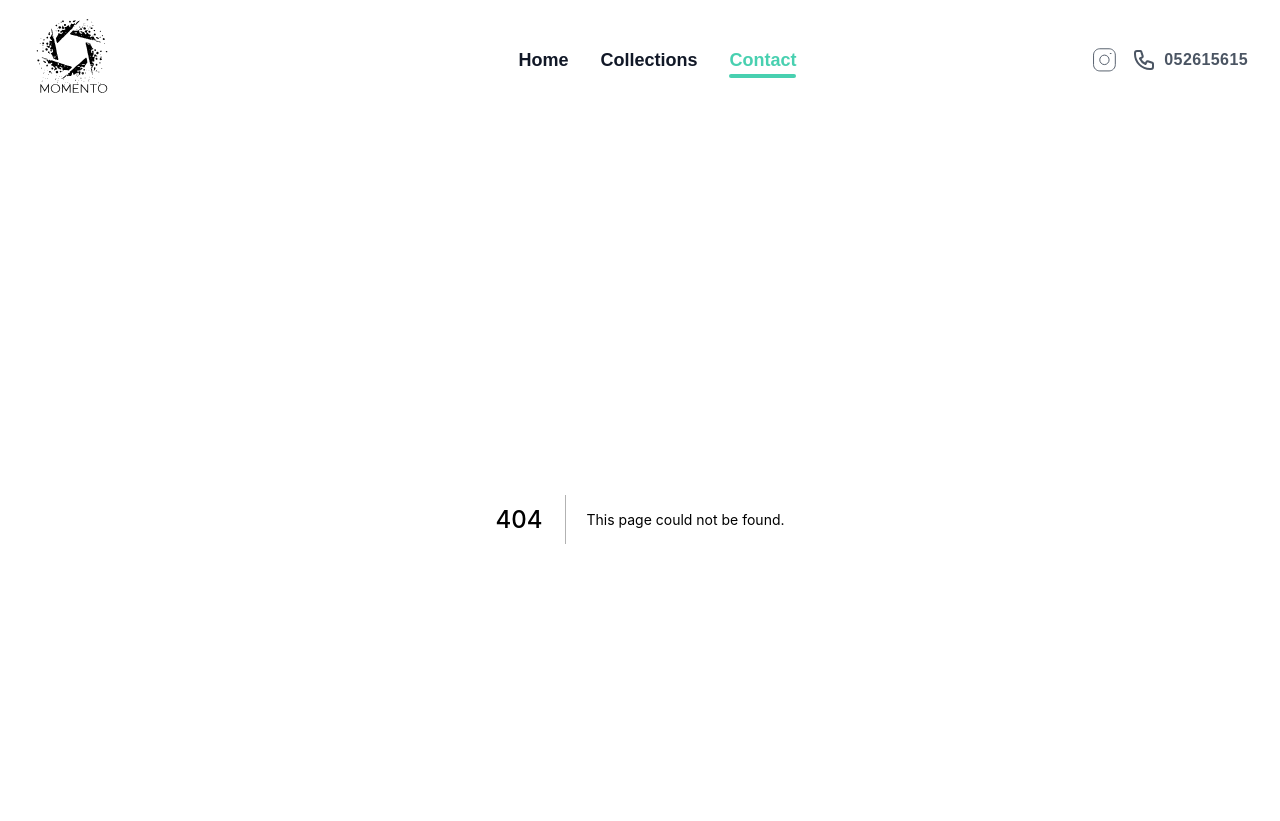
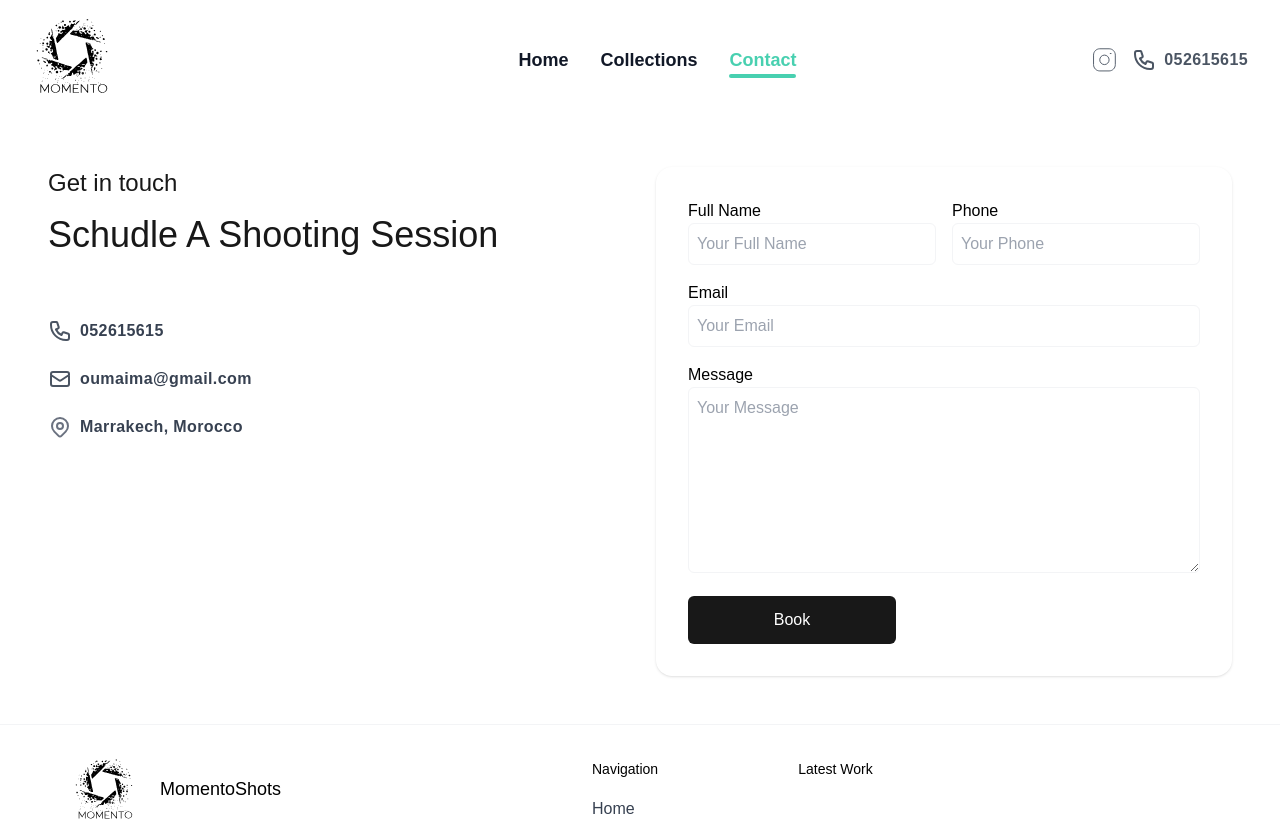
Before and after one commit to soramon0/momentoshots-frontend, a Next.js app: page /contact in a window 1280 px wide. Before the commit this address had no page. Shown: the top 821 px of the page. Built offline with nearby package versions, Linux system fonts and the light colour scheme.

Commit message:
Add Contact page

```diff
--- /dev/null
+++ b/pages/contact.tsx
@@ -0,0 +1,146 @@
+import { FormEventHandler, useState } from "react";
+import Head from "next/head";
+import { motion } from "framer-motion";
+
+import useForm from "@/src/hooks/useForm";
+import IconPhone from "@/src/components/icons/Phone";
+import IconMail from "@/src/components/icons/Mail";
+import IconLocation from "@/src/components/icons/Location";
+import Input from "@/src/components/shared/Input";
+import Textarea from "@/src/components/shared/Textarea";
+import Notifier from "@/src/components/shared/Notifier";
+
+function ContactPage() {
+  const [showNotifier, setShowNotifier] = useState(false);
+  const { inputs, onChange, resetFrom } = useForm({
+    name: "",
+    email: "",
+    phone: "",
+    message: "",
+  });
+  // const { createContact, errors, loading } = useCreateContact(inputs);
+
+  const sendContactMessage: FormEventHandler<HTMLFormElement> = async (e) => {
+    e.preventDefault();
+    // const { errors } = await createContact();
+
+    // if (!errors) {
+    //   resetFrom();
+    //   setShowNotifier(true);
+    // }
+  };
+
+  return (
+    <motion.main className='mb-12' exit={{ opacity: 0 }}>
+      <Head>
+        <title>Momento Shots - Contact Us</title>
+      </Head>
+
+      <Notifier
+        message='Yay! you did it. Will Reach back to you soon.'
+        show={showNotifier}
+        toggler={setShowNotifier}
+      />
+
+      <section className='px-4 mt-8 space-y-8 md:px-12 md:mt-12 md:space-y-0 md:grid md:grid-cols-2 md:gap-8'>
+        <div>
+          <span className='text-lg text-secondary sm:text-xl lg:text-2xl'>
+            Get in touch
+          </span>
+          <h1 className='mt-4 text-2xl font-display capitalize text-secondary sm:text-3xl lg:text-4xl'>
+            Schudle a shooting session
+          </h1>
+
+          <ul className='mt-8 md:mt-16 space-y-6'>
+            <li className='flex space-x-2'>
+              <IconPhone />
+              <span
+                className='font-semibold text-gray-700 tracking-wide'
+                aria-label='phone number: 052615615'
+              >
+                052615615
+              </span>
+            </li>
+            <li className='flex space-x-2'>
+              <IconMail />
+              <span
+                className='font-semibold text-gray-700 tracking-wide'
+                aria-label='phone number: 052615615'
+              >
+                oumaima@gmail.com
+              </span>
+            </li>
+            <li className='flex space-x-2'>
+              <IconLocation />
+              <span
+                className='font-semibold text-gray-700 tracking-wide'
+                aria-label='phone number: 052615615'
+              >
+                Marrakech, Morocco
+              </span>
+            </li>
+          </ul>
+        </div>
+        <form
+          method='post'
+          className='p-8 max-w-4xl w-full shadow rounded-2xl md:p-8'
+          onSubmit={sendContactMessage}
+        >
+          <fieldset
+            // disabled={loading}
+            // aria-busy={loading}
+            className='space-y-4'
+          >
+            <div className='space-y-4 md:space-y-0 md:grid md:grid-cols-2 md:gap-4'>
+              <Input
+                name='name'
+                label='Full Name'
+                placeholder='Your Full Name'
+                value={inputs.name}
+                onChange={onChange}
+                // error={errors?.name}
+              />
+              <Input
+                name='phone'
+                label='Phone'
+                placeholder='Your Phone'
+                value={inputs.phone}
+                onChange={onChange}
+                // error={errors?.phone}
+              />
+            </div>
+
+            <div>
+              <Input
+                name='email'
+                type='email'
+                label='Email'
+                placeholder='Your Email'
+                value={inputs.email}
+                onChange={onChange}
+                // error={errors?.email}
+              />
+            </div>
+            <div className='col-span-2 row-span-2'>
+              <Textarea
+                rows={7}
+                name='message'
+                label='Message'
+                value={inputs.message}
+                onChange={onChange}
+                // error={errors?.message}
+                placeholder='Your Message'
+              />
+            </div>
+
+            <button className='w-52 py-3 px-6 text-center font-display text-white bg-secondary transition-colors hover:bg-gray-800 hover:text-gray-200 rounded-md focus:outline-none focus:bg-gray-800 focus:text-gray-200'>
+              Book
+            </button>
+          </fieldset>
+        </form>
+      </section>
+    </motion.main>
+  );
+}
+
+export default ContactPage;
--- /dev/null
+++ b/src/components/icons/Location.tsx
@@ -0,0 +1,30 @@
+type Props = React.SVGProps<SVGSVGElement>;
+
+const IconLocation: React.VFC<Props> = (props) => {
+  return (
+    <svg
+      xmlns='http://www.w3.org/2000/svg'
+      className='h-6 w-6 text-gray-500'
+      fill='none'
+      viewBox='0 0 24 24'
+      stroke='currentColor'
+      aria-hidden
+      {...props}
+    >
+      <path
+        strokeLinecap='round'
+        strokeLinejoin='round'
+        strokeWidth={2}
+        d='M17.657 16.657L13.414 20.9a1.998 1.998 0 01-2.827 0l-4.244-4.243a8 8 0 1111.314 0z'
+      />
+      <path
+        strokeLinecap='round'
+        strokeLinejoin='round'
+        strokeWidth={2}
+        d='M15 11a3 3 0 11-6 0 3 3 0 016 0z'
+      />
+    </svg>
+  );
+};
+
+export default IconLocation;
--- /dev/null
+++ b/src/components/icons/Mail.tsx
@@ -0,0 +1,24 @@
+type Props = React.SVGProps<SVGSVGElement>;
+
+const IconMail: React.VFC<Props> = (props) => {
+  return (
+    <svg
+      xmlns='http://www.w3.org/2000/svg'
+      className='h-6 w-6 text-gray-600'
+      fill='none'
+      viewBox='0 0 24 24'
+      stroke='currentColor'
+      aria-hidden
+      {...props}
+    >
+      <path
+        strokeLinecap='round'
+        strokeLinejoin='round'
+        strokeWidth={2}
+        d='M3 8l7.89 5.26a2 2 0 002.22 0L21 8M5 19h14a2 2 0 002-2V7a2 2 0 00-2-2H5a2 2 0 00-2 2v10a2 2 0 002 2z'
+      />
+    </svg>
+  );
+};
+
+export default IconMail;
--- /dev/null
+++ b/src/components/shared/DisplayError.tsx
@@ -0,0 +1,29 @@
+import type { VFC } from "react";
+import { motion } from "framer-motion";
+
+interface Props {
+  error?: string[];
+}
+
+const DisplayError: VFC<Props> = ({ error }) => {
+  if (!error) return null;
+
+  if (!error.length) return null;
+
+  return (
+    <div className='flex flex-col space-x-2'>
+      {error.map((err) => (
+        <motion.span
+          key={err}
+          className='text-red-500'
+          initial={{ opacity: 0 }}
+          animate={{ opacity: 1 }}
+        >
+          {err}
+        </motion.span>
+      ))}
+    </div>
+  );
+};
+
+export default DisplayError;
--- /dev/null
+++ b/src/components/shared/Input.tsx
@@ -0,0 +1,33 @@
+import { DetailedHTMLProps, InputHTMLAttributes } from "react";
+
+import DisplayError from "./DisplayError";
+
+type InputProps = DetailedHTMLProps<
+  InputHTMLAttributes<HTMLInputElement>,
+  HTMLInputElement
+>;
+
+interface Props extends InputProps {
+  name: string;
+  label: string;
+  error?: string[];
+}
+
+const Input: React.VFC<Props> = ({ name, label, error, ...props }) => {
+  return (
+    <label htmlFor={name} className='block'>
+      {label}
+      <input
+        id={name}
+        name={name}
+        type='text'
+        placeholder='Your Full Name'
+        className='w-full p-2 border border-gray-100 rounded-md'
+        {...props}
+      />
+      <DisplayError error={error} />
+    </label>
+  );
+};
+
+export default Input;
--- /dev/null
+++ b/src/components/shared/Notifier.tsx
@@ -0,0 +1,41 @@
+import type { Dispatch, SetStateAction, VFC } from "react";
+import { motion, AnimatePresence } from "framer-motion";
+
+interface Props {
+  message: string;
+  show: boolean;
+  toggler: Dispatch<SetStateAction<boolean>>;
+}
+
+const Notifier: VFC<Props> = ({ message, show, toggler }) => {
+  const hideNotifier = () => {
+    toggler(false);
+  };
+
+  return (
+    <AnimatePresence>
+      {show && (
+        <motion.div
+          initial={{ scale: 0, opacity: 0 }}
+          animate={{ scale: 1, opacity: 1 }}
+          exit={{ scale: 0, opacity: 0 }}
+          className='px-4 py-3 fixed left-4 right-4 bottom-4 text-center rounded-md shadow-md bg-secondary sm:px-8 sm:py-6 sm:left-auto sm:right-8 sm:bottom-8'
+        >
+          <p className='text-white font-display text-sm md:text-lg'>
+            {message}
+          </p>
+
+          <button
+            className='w-8 h-8 rounded-full absolute -right-4 -top-4 bg-gray-100 hover:bg-gray-300 hover:scale-125'
+            onClick={hideNotifier}
+            aria-label='Close popup'
+          >
+            x
+          </button>
+        </motion.div>
+      )}
+    </AnimatePresence>
+  );
+};
+
+export default Notifier;
--- /dev/null
+++ b/src/components/shared/Textarea.tsx
@@ -0,0 +1,31 @@
+import type { DetailedHTMLProps, TextareaHTMLAttributes, VFC } from "react";
+
+import DisplayError from "./DisplayError";
+
+type TextareaProps = DetailedHTMLProps<
+  TextareaHTMLAttributes<HTMLTextAreaElement>,
+  HTMLTextAreaElement
+>;
+
+interface Props extends TextareaProps {
+  name: string;
+  label: string;
+  error?: string[];
+}
+
+const Textaria: VFC<Props> = ({ name, label, error, ...props }) => {
+  return (
+    <label htmlFor={name} className='w-full h-full inline-block'>
+      {label}
+      <textarea
+        id={name}
+        name={name}
+        className='w-full h-full p-2 border border-gray-100 rounded-md'
+        {...props}
+      />
+      <DisplayError error={error} />
+    </label>
+  );
+};
+
+export default Textaria;
--- /dev/null
+++ b/src/hooks/useForm.ts
@@ -0,0 +1,38 @@
+import { ChangeEvent, useState } from "react";
+
+function useForm<T>(initial = {} as T) {
+  const [inputs, setInputs] = useState(initial);
+
+  function onChange(e: ChangeEvent<HTMLInputElement | HTMLTextAreaElement>) {
+    let { name, value, type } = e.target;
+
+    if (value && type === "number") {
+      // @ts-ignore
+      value = parseInt(value, 10);
+    }
+
+    if (value && type === "file") {
+      // @ts-ignore
+      [value] = e.target.files;
+    }
+
+    setInputs((state) => ({ ...state, [name]: value }));
+  }
+
+  function resetFrom() {
+    setInputs(initial);
+  }
+
+  function clearForm() {
+    const blankState = Object.entries(inputs).map(([key, value]) => [
+      key,
+      typeof value === "number" ? 0 : "",
+    ]);
+
+    setInputs(Object.fromEntries(blankState));
+  }
+
+  return { inputs, onChange, resetFrom, clearForm };
+}
+
+export default useForm;
```
